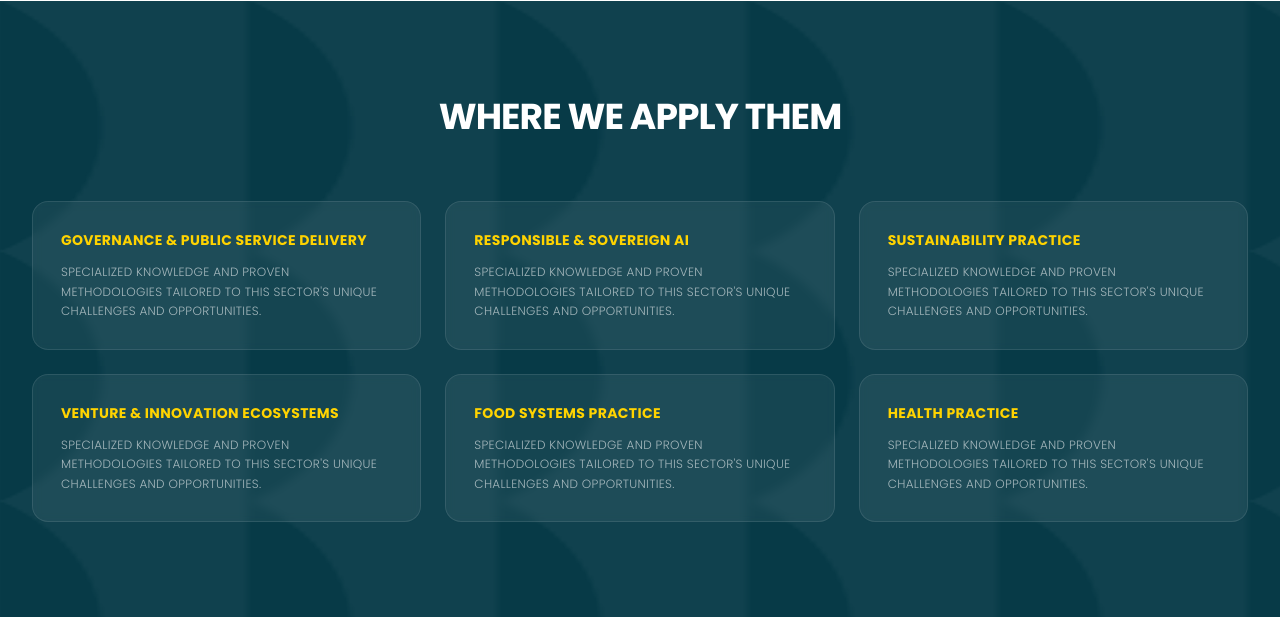
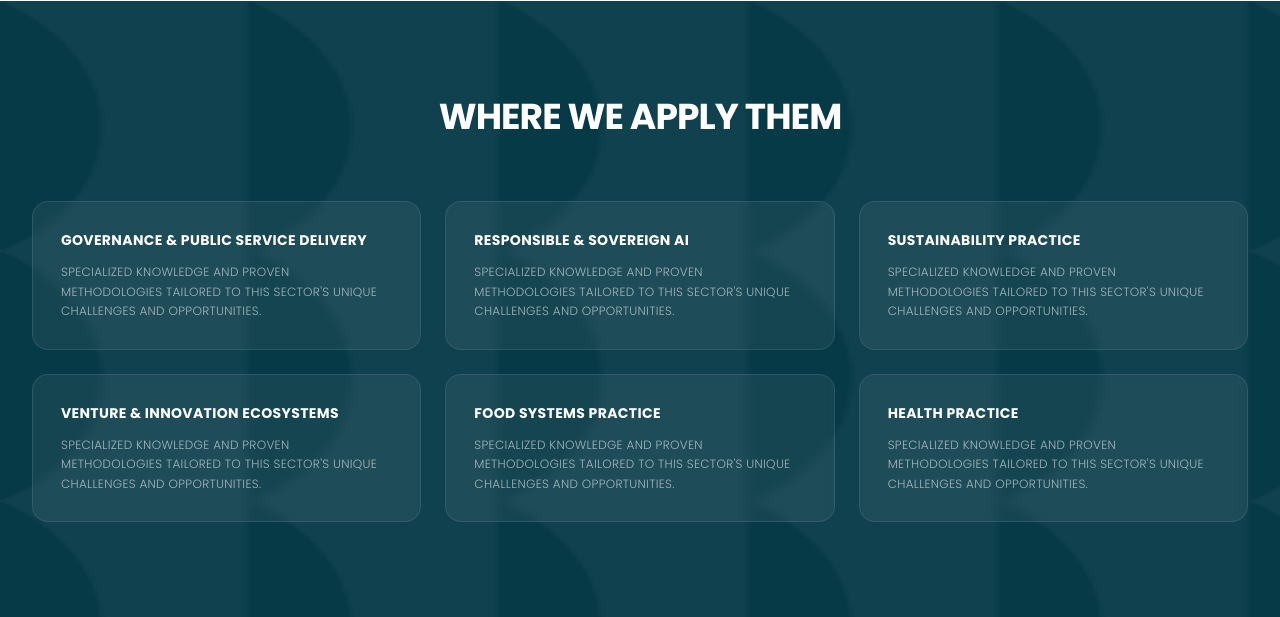
Before and after one commit to meaLuda/idi-website, a Django app: page /services/ in a window 1280 px wide. Shown: the part 1494-2111 px from the top of the page. Run offline with Django 5.2, Linux system fonts and the light colour scheme; some libraries are stand-ins or nearby versions.

Commit message:
style: change practice card titles in Where We Apply Them section to white

```diff
--- a/templates/home/services.html
+++ b/templates/home/services.html
@@ -191,7 +191,7 @@
             <!-- Practice 1: Governance & Public Service Delivery -->
             <a href="{% url 'home:governance_public_service_delivery' %}"
                class="group block bg-white/[0.06] border border-white/10 backdrop-blur-sm rounded-2xl p-7 hover:bg-white/[0.12] hover:border-white/20 transition-all duration-300">
-                <h3 class="text-sm font-extrabold uppercase tracking-wide text-brand-yellow mb-3 group-hover:text-white transition-colors duration-200">
+                <h3 class="text-sm font-extrabold uppercase tracking-wide text-white mb-3 transition-colors duration-200">
                     Governance &amp; Public Service Delivery
                 </h3>
                 <p class="text-white/60 text-xs font-light leading-relaxed uppercase tracking-wide">
@@ -202,7 +202,7 @@
             <!-- Practice 2: Responsible / Sovereign AI -->
             <a href="{% url 'home:responsible_sovereign_ai' %}"
                class="group block bg-white/[0.06] border border-white/10 backdrop-blur-sm rounded-2xl p-7 hover:bg-white/[0.12] hover:border-white/20 transition-all duration-300">
-                <h3 class="text-sm font-extrabold uppercase tracking-wide text-brand-yellow mb-3 group-hover:text-white transition-colors duration-200">
+                <h3 class="text-sm font-extrabold uppercase tracking-wide text-white mb-3 transition-colors duration-200">
                     Responsible &amp; Sovereign AI
                 </h3>
                 <p class="text-white/60 text-xs font-light leading-relaxed uppercase tracking-wide">
@@ -213,7 +213,7 @@
             <!-- Practice 3: Sustainability Practice -->
             <a href="{% url 'home:community_public_service_delivery' %}"
                class="group block bg-white/[0.06] border border-white/10 backdrop-blur-sm rounded-2xl p-7 hover:bg-white/[0.12] hover:border-white/20 transition-all duration-300">
-                <h3 class="text-sm font-extrabold uppercase tracking-wide text-brand-yellow mb-3 group-hover:text-white transition-colors duration-200">
+                <h3 class="text-sm font-extrabold uppercase tracking-wide text-white mb-3 transition-colors duration-200">
                     Sustainability Practice
                 </h3>
                 <p class="text-white/60 text-xs font-light leading-relaxed uppercase tracking-wide">
@@ -224,7 +224,7 @@
             <!-- Practice 4: Venture & Innovation Ecosystems -->
             <a href="{% url 'home:community_public_service_delivery' %}"
                class="group block bg-white/[0.06] border border-white/10 backdrop-blur-sm rounded-2xl p-7 hover:bg-white/[0.12] hover:border-white/20 transition-all duration-300">
-                <h3 class="text-sm font-extrabold uppercase tracking-wide text-brand-yellow mb-3 group-hover:text-white transition-colors duration-200">
+                <h3 class="text-sm font-extrabold uppercase tracking-wide text-white mb-3 transition-colors duration-200">
                     Venture &amp; Innovation Ecosystems
                 </h3>
                 <p class="text-white/60 text-xs font-light leading-relaxed uppercase tracking-wide">
@@ -235,7 +235,7 @@
             <!-- Practice 5: Food Systems Practice -->
             <a href="{% url 'home:community_public_service_delivery' %}"
                class="group block bg-white/[0.06] border border-white/10 backdrop-blur-sm rounded-2xl p-7 hover:bg-white/[0.12] hover:border-white/20 transition-all duration-300">
-                <h3 class="text-sm font-extrabold uppercase tracking-wide text-brand-yellow mb-3 group-hover:text-white transition-colors duration-200">
+                <h3 class="text-sm font-extrabold uppercase tracking-wide text-white mb-3 transition-colors duration-200">
                     Food Systems Practice
                 </h3>
                 <p class="text-white/60 text-xs font-light leading-relaxed uppercase tracking-wide">
@@ -246,7 +246,7 @@
             <!-- Practice 6: Health Practice -->
             <a href="{% url 'home:community_public_service_delivery' %}"
                class="group block bg-white/[0.06] border border-white/10 backdrop-blur-sm rounded-2xl p-7 hover:bg-white/[0.12] hover:border-white/20 transition-all duration-300">
-                <h3 class="text-sm font-extrabold uppercase tracking-wide text-brand-yellow mb-3 group-hover:text-white transition-colors duration-200">
+                <h3 class="text-sm font-extrabold uppercase tracking-wide text-white mb-3 transition-colors duration-200">
                     Health Practice
                 </h3>
                 <p class="text-white/60 text-xs font-light leading-relaxed uppercase tracking-wide">
```
